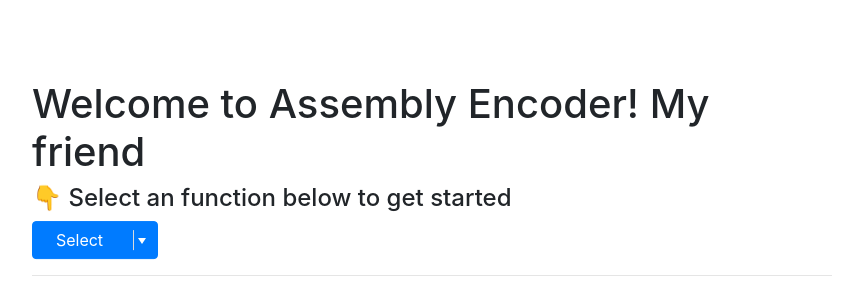
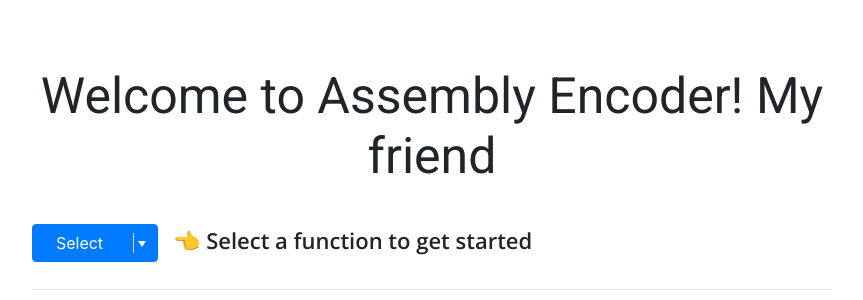
Before and after one commit to Racso-3141/Assembly-Encoder, a React (Create React App) app: page / in a window 1280 px wide. Shown: the part 134-434 px from the top of the page, without its empty margins (208-1071 px from the left). Built offline with nearby package versions, Linux system fonts and the light colour scheme.

Commit message:
font style; more spacing; tip changes

```diff
--- a/public/index.html
+++ b/public/index.html
@@ -4,6 +4,7 @@
     <meta charset="utf-8" />
     <meta name="viewport" content="width=device-width, initial-scale=1" />
     <link rel=”shortcut icon” href=”%PUBLIC_URL%/favicon.ico”>
+    <link href="https://fonts.googleapis.com/css2?family=Open+Sans:wght@600&family=Roboto+Condensed:ital@1&family=Roboto:wght@400;700&display=swap" rel="stylesheet">
     <title>Encoder</title>
   </head>
   <body>
--- a/src/App.css
+++ b/src/App.css
@@ -177,3 +177,13 @@ h2{
 #rightbracket {
   font-size: 30px;
 }
+#main {
+  font-family: 'Roboto', sans-serif;
+  font-size: 50px;
+  text-align: center;
+  padding-bottom: 30px;
+}
+#instruct {
+  font-family: 'Open Sans', sans-serif;
+  font-size:22px;
+}
--- a/src/App.js
+++ b/src/App.js
@@ -60,8 +60,8 @@ class App extends React.Component {
     if(this.state.default) {
       title = (
         <div>
-          <h1>Welcome to Assembly Encoder! My friend</h1>
-          <h4>👇 Select an function below to get started</h4>
+          <h1 id = 'main'>Welcome to Assembly Encoder! My friend</h1>
+          {/* <p id = 'instruct'>👇 Select an function to get started</p> */}
         </div>
       );
     }
@@ -155,6 +155,8 @@ class App extends React.Component {
               <Dropdown.Item eventKey="xori">xori</Dropdown.Item>
             </Dropdown.Menu>
           </Dropdown>
+          {this.state.default &&
+          <p id = 'instruct'>👈 Select a function to get started</p>}
           {ui}
         </div>
         <hr width="800" align="left"/>
--- a/src/UI.js
+++ b/src/UI.js
@@ -34,21 +34,21 @@ export class R_common extends React.Component {
           case 'rs':
           if(!value) errors['rs'] = 'Input cannot be empty'
           else{errors["rs"] =
-          !(Number.isInteger(Number(value))) || value.length > 2
+          !Number.isInteger(Number(value)) || Number(value) < 0 || value.length > 2
             ? 'Input should be a non-negative integer at most 2 digits(eg. 22)'
             : '';}
           break;
         case 'rt':
           if(!value) errors['rt'] = 'Input cannot be empty'
           else {errors["rt"] =
-          !(Number.isInteger(Number(value))) || value.length > 2
+          !Number.isInteger(Number(value)) || Number(value) < 0 || value.length > 2
           ? 'Input should be a non-negative integer at most 2 digits(eg. 22)'
           : '';}
           break;
         case 'rd':
           if(!value) errors['rd'] = 'Input cannot be empty'
           else {errors["rd"] =
-            !(Number.isInteger(Number(value))) || value.length > 2
+          !Number.isInteger(Number(value)) || Number(value) < 0 || value.length > 2
             ? 'Input should be a non-negative integer at most 2 digits(eg. 22)'
             : '';}
           break;
@@ -168,14 +168,14 @@ handleChange(event) {
   case 'rt':
     if(!value) errors['rt'] = 'Input cannot be empty'
     else {errors["rt"] =
-    !(Number.isInteger(Number(value))) || value.length > 2
+    !Number.isInteger(Number(value)) || Number(value) < 0 || value.length > 2
     ? 'Input should be a non-negative integer at most 2 digits(eg. 9)'
     : '';}
     break;
   case 'rd':
       if(!value) errors['rd'] = 'Input cannot be empty'
       else {errors["rd"] =
-        !(Number.isInteger(Number(value))) || value.length > 2
+      !Number.isInteger(Number(value)) || Number(value) < 0 || value.length > 2
         ? 'Input should be a non-negative integer at most 2 digits(eg. 11)'
         : '';}
     break;
@@ -296,7 +296,7 @@ handleChange(event) {
     let errors = this.state.errors;
     if(!value) errors['rs'] = 'Input cannot be empty'
     else{errors["rs"] =
-    !(Number.isInteger(Number(value))) || value.length > 2
+    !Number.isInteger(Number(value)) || Number(value) < 0 || value.length > 2
       ? 'Input should be a non-negative integer at most 2 digits(eg. 22)'
       : '';
     }
@@ -395,14 +395,14 @@ handleChange(event) {
       case 'rs':
         if(!value) errors['rs'] = 'Input cannot be empty'
         else{errors["rs"] =
-        !(Number.isInteger(Number(value))) || value.length > 2
+        !Number.isInteger(Number(value)) || Number(value) < 0 || value.length > 2
           ? 'Input should be a non-negative integer at most 2 digits(eg. 22)'
           : '';}
         break;
       case 'rt':
         if(!value) errors['rt'] = 'Input cannot be empty'
         else {errors["rt"] =
-        !(Number.isInteger(Number(value))) || value.length > 2
+        !Number.isInteger(Number(value)) || Number(value) < 0 || value.length > 2
         ? 'Input should be a non-negative integer at most 2 digits(eg. 22)'
         : '';}
         break;
@@ -542,15 +542,15 @@ handleChange(event) {
       case 'rs':
         if(!value) errors['rs'] = 'Input cannot be empty'
         else{errors["rs"] =
-        !(Number.isInteger(Number(value))) || value.length > 2
-          ? 'Input should be an interger at most 2 digits(eg. 31, -44)'
+        !Number.isInteger(Number(value)) || Number(value) < 0 || value.length > 2
+          ? 'Input should be an interger at most 2 digits(eg. 31)'
           : '';}
         break;
       case 'rt':
         if(!value) errors['rt'] = 'Input cannot be empty'
         else {errors["rt"] =
-        !(Number.isInteger(Number(value))) || value.length > 2
-        ? 'Input should be an integer at most 2 digits(eg. 31, -44)'
+        !Number.isInteger(Number(value)) || Number(value) < 0 || value.length > 2
+        ? 'Input should be an integer at most 2 digits(eg. 31)'
         : '';}
         break;
       case 'label':
@@ -672,15 +672,15 @@ handleChange(event) {
       case 'rs':
         if(!value) errors['rs'] = 'Input cannot be empty'
         else{errors["rs"] =
-        !(Number.isInteger(Number(value))) || value.length > 2
-          ? 'Input should be an integer at most 2 digits(eg. 31, -44)'
+        !Number.isInteger(Number(value)) || Number(value) < 0 || value.length > 2
+          ? 'Input should be an integer at most 2 digits(eg. 31)'
           : '';}
         break;
       case 'rt':
         if(!value) errors['rt'] = 'Input cannot be empty'
         else {errors["rt"] =
-        !(Number.isInteger(Number(value))) || value.length > 2
-        ? 'Input should be an integer at most 2 digits(eg. 31, -44)'
+        !Number.isInteger(Number(value)) || Number(value) < 0 || value.length > 2
+        ? 'Input should be an integer at most 2 digits(eg. 31)'
         : '';}
         break;
       case 'imm':
@@ -817,7 +817,7 @@ handleChange(event) {
       case 'rt':
         if(!value) errors['rt'] = 'Input cannot be empty'
         else {errors["rt"] =
-        !(Number.isInteger(Number(value))) || value.length > 2
+        !Number.isInteger(Number(value)) || Number(value) < 0 || value.length > 2
         ? 'Input should be a non-negative integer at most 2 digits(eg. 22)'
         : '';}
         break;
```
